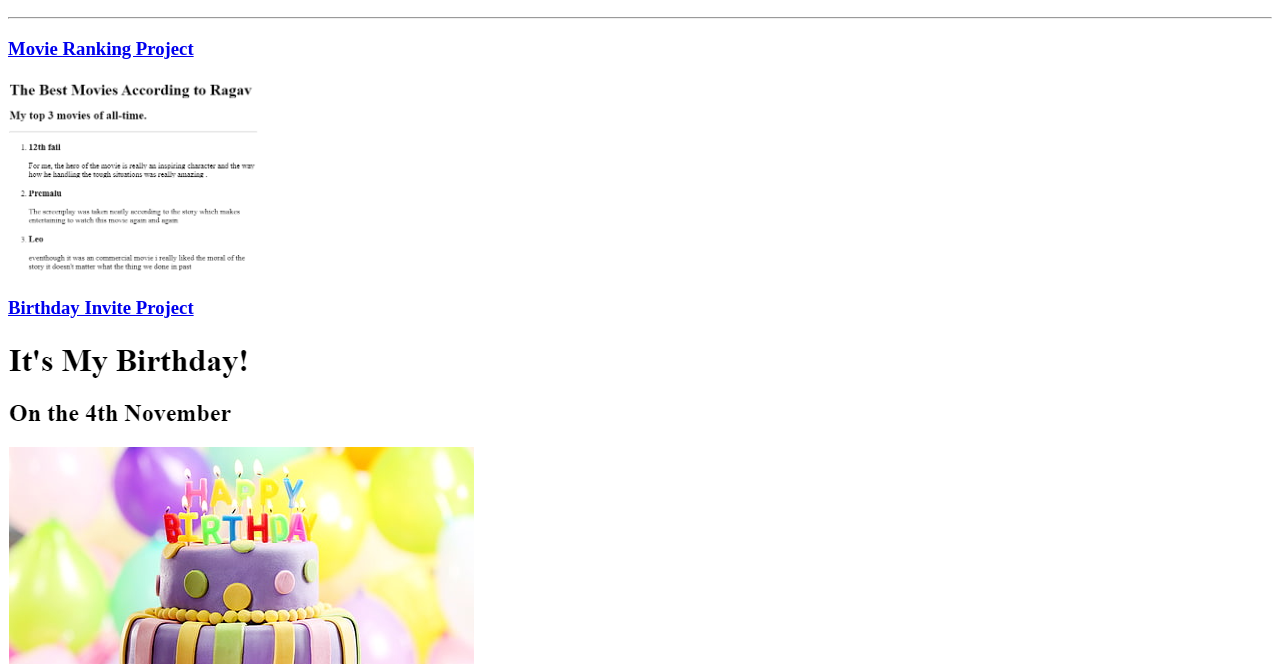
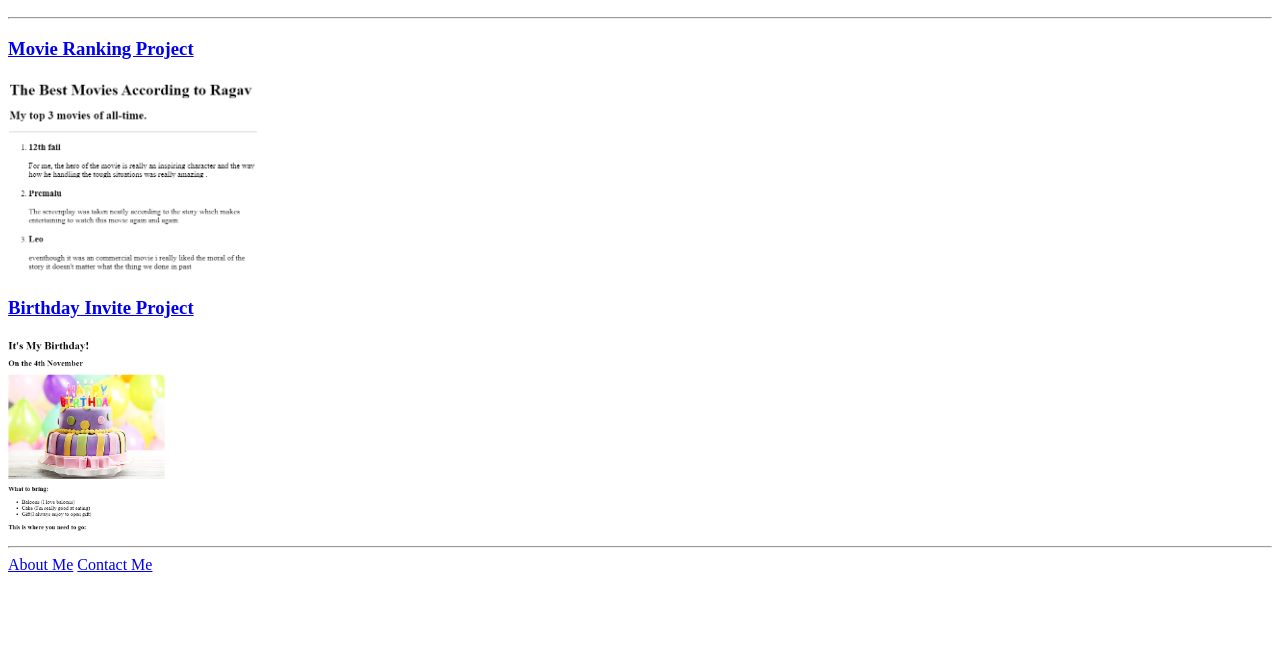
Before and after one commit to Selvaragavanvsbec/html-portfolio, a plain HTML site: page index.html in a window 1280 px wide. Shown: the part 136-800 px from the top of the page. Drawn offline with Linux system fonts and the light colour scheme.

Commit message:
Update index.html

```diff
--- a/index.html
+++ b/index.html
@@ -12,7 +12,7 @@
         <h3><a href="./public/movie-ranking.html">Movie Ranking Project</a></h3>
         <img src="./public/assets/images/movie.png" height="200" alt="Movie project"/>
         <h3><a href="./public/birthday-invite.html">Birthday Invite Project</a></h3>
-        <img src="./public/assets/images/birthday.PNG"  alt="birtday cake with candles"/>
+        <img src="./public/assets/images/birthday.PNG" height="200" alt="birtday cake with candles"/>
         <hr />
         <a href="./public/about.html">About Me</a> <a href="./public/contact.html">Contact Me</a>
      </body>
```
